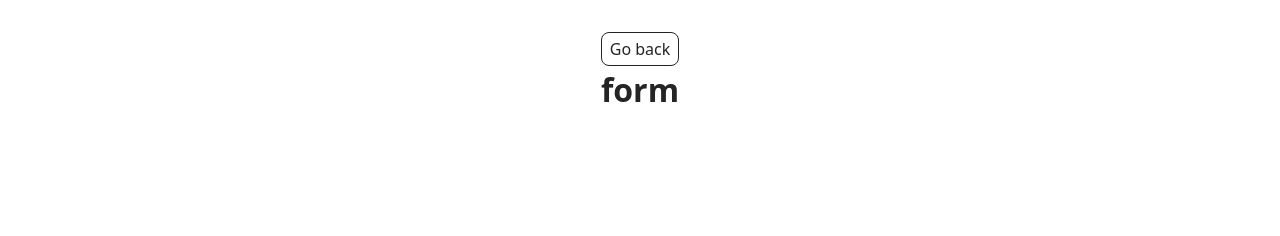
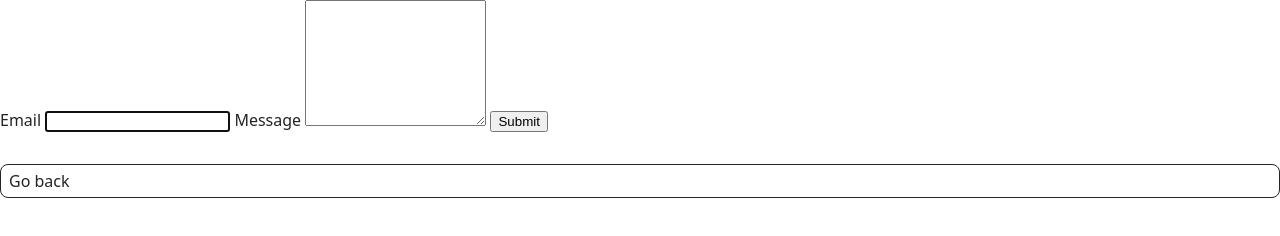
Before and after one commit to masenkq/goit-js-hw-099, a plain HTML site: page 2-form.html in a window 1280 px wide. Drawn offline with Linux system fonts and the light colour scheme.

Commit message:
2html files without css

```diff
--- a/2-form.html
+++ b/2-form.html
@@ -5,17 +5,24 @@
     <meta http-equiv="X-UA-Compatible" content="IE=edge" />
     <meta name="viewport" content="width=device-width, initial-scale=1.0" />
     <title>FORM</title>
+    <link rel="stylesheet" href="../css/style-gallery.css">
     <link rel="stylesheet" href="./css/styles.css" />
+
   </head>
-  <body>
+<body>
+  <form class="feedback-form" autocomplete="off">
+    <label>
+      Email
+      <input type="email" name="email" autofocus />
+    </label>
+    <label>
+      Message
+      <textarea name="message" rows="8"></textarea>
+    </label>
+    <button type="submit">Submit</button>
+  </form>
+<a class="back-link" href="./index.html">Go back</a>
+  <script src="../js/2-form.js"></script>
+</body>
 
-    <main>
-      <div class="container">
-        <a class="back-link" href="./index.html">Go back</a>
-
-        <h1 class="main-title">form</h1>
-      </div>
-    </main>
-<script type="module" src="./src/js/2-form.js"></script>
-  </body>
 </html>
--- a/src/css/styles.css
+++ b/src/css/styles.css
@@ -16,3 +16,5 @@
 @import url('./badges.css');
 @import url('./back-link.css');
 @import url('./footer.css');
+@import url('./gallery.css');
+@import url('./form.css');
```
Also changed, not shown: 1-gallery.html (+11 -8 lines), src/css/form.css (added), src/css/gallery.css (added).
